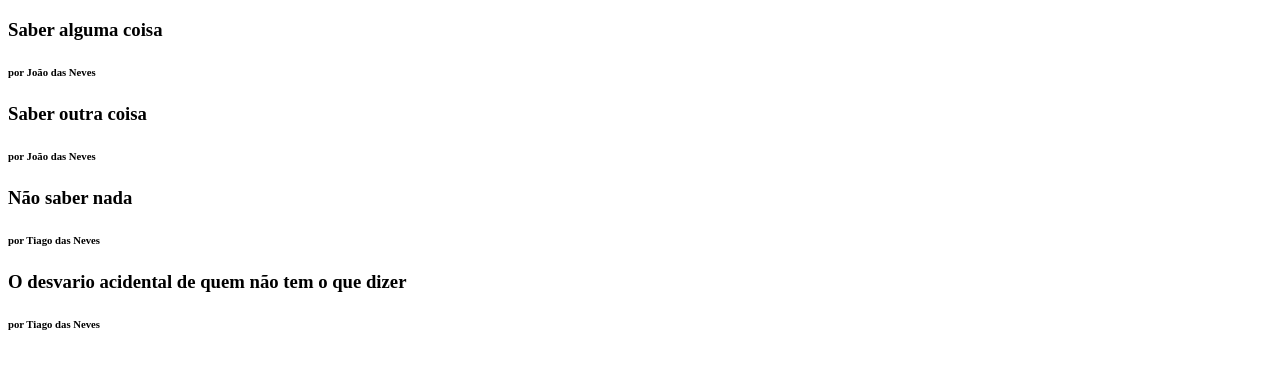
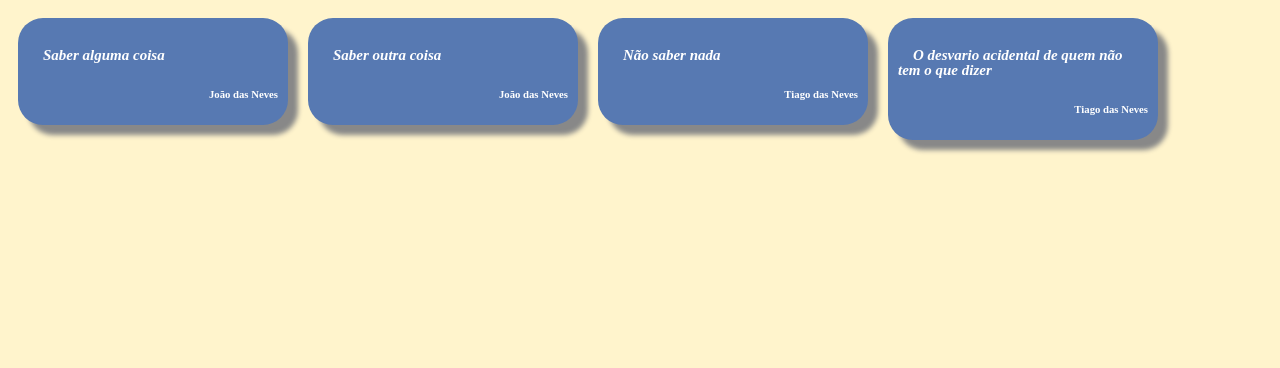
Before and after one commit to idTouch/eTicketing, a plain HTML site: page index.html in a window 1280 px wide. Drawn offline with Linux system fonts and the light colour scheme; some icons are missing.

Commit message:
Habemus board
terminada fase de teste, com personalização da classe ticket no app.css

```diff
--- a/css/app.css
+++ b/css/app.css
@@ -0,0 +1,35 @@
+h6{
+	text-align: right;
+	color: white;
+
+}
+
+h6:hover{
+	color: #00FF00;
+}
+
+h3{
+	font-size: 15px;
+	font-style: italic;
+	color: white;
+	line-height: 100%;
+	text-indent:6%;
+}
+
+.ticket{
+	box-shadow: 10px 10px 5px #888888;
+	display: inline-table;
+	width: 250px;
+	padding: 10px;
+	border-radius: 25px;
+	border-width:0px;
+	margin: 10px;
+	background-color: #5779B2;
+	padding-top: 15px;
+	padding-bottom: 0px;
+	border-style: solid;
+}
+
+body{
+	background-color: #FFF4CC;
+}
--- a/index.html
+++ b/index.html
@@ -10,9 +10,9 @@
 </head>
 <body>
 	<section class="board" ng-controller="boardController as board">
-		<div class="span4" ng-repeat="note in board.notes">
+		<div  class= "ticket" ng-repeat="note in board.notes">
 			<h3>{{note.textBody }}</h3>
-			<h6>por {{note.author}} </h6>
+			<h6 class = "author">{{" " + note.author}} </h6>
 		</div>
 	</section>
 
```
